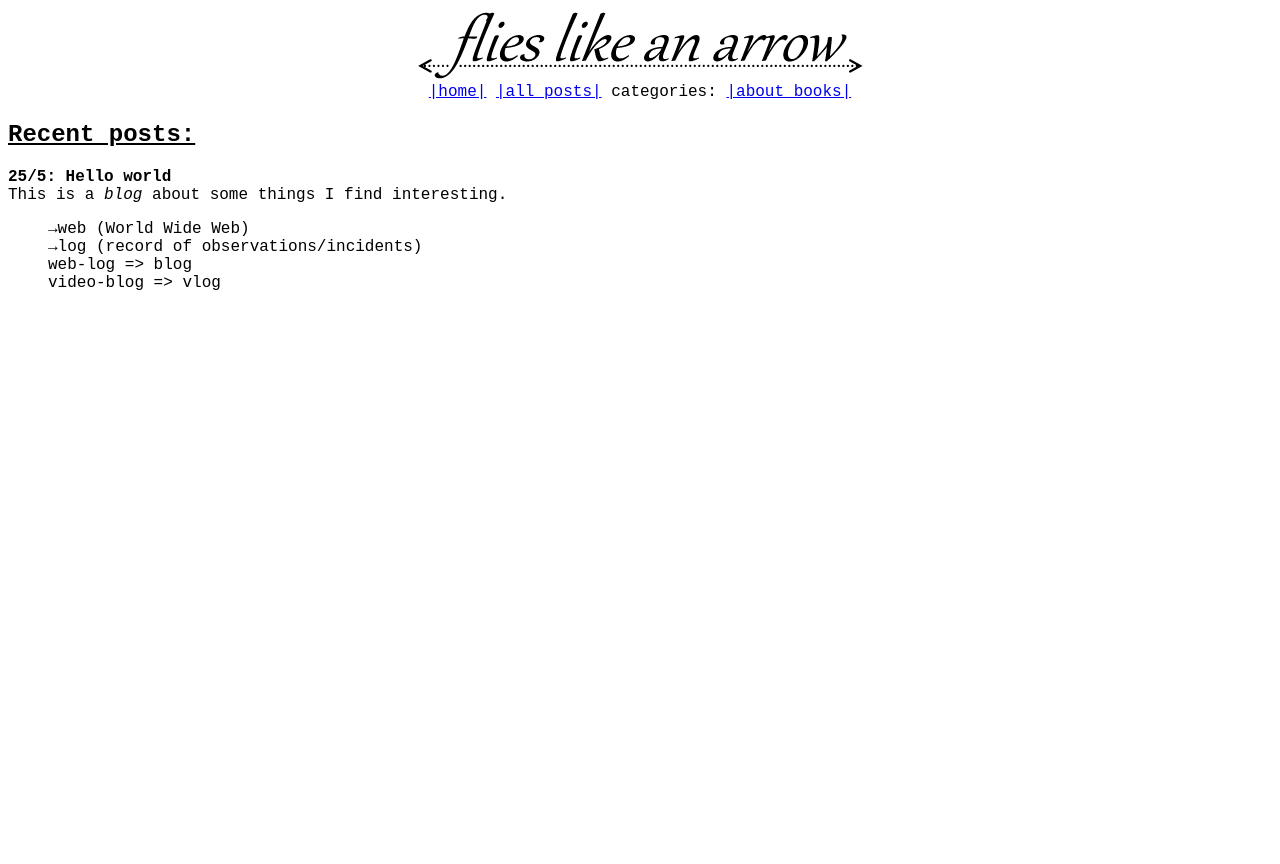
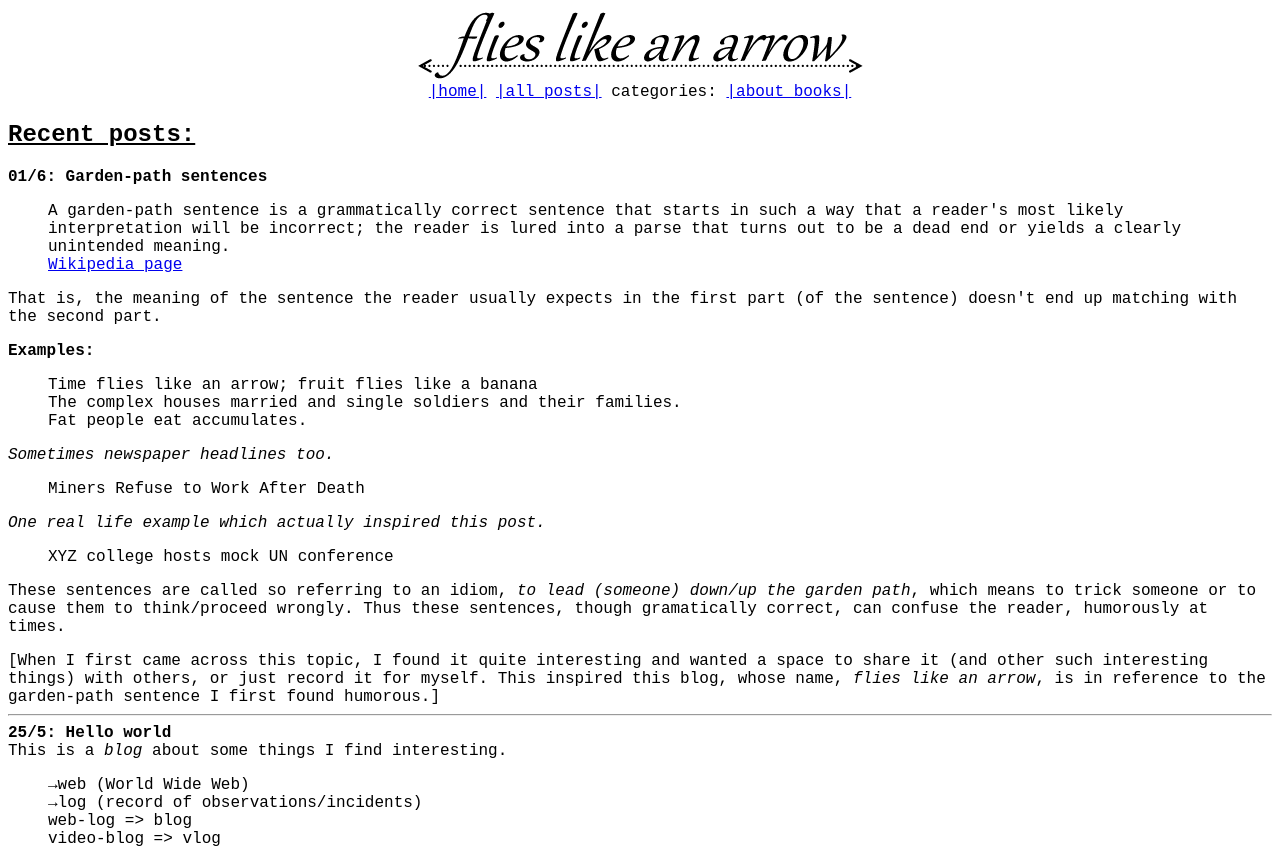
Before and after one commit to cosmopwater/flieslikeanarrow, a plain HTML site: page index.html in a window 1280 px wide. Before the commit the page ends 800 px from the top, so only its background shows below. Drawn offline with Linux system fonts and the light colour scheme.

Commit message:
Update index.html (#02)

```diff
--- a/index.html
+++ b/index.html
@@ -25,6 +25,40 @@ categories:
 Recent posts:
 </h2></u>
 
+<strong>01/6: Garden-path sentences</strong>
+<blockquote>
+A garden-path sentence is a grammatically correct sentence that starts in such a way that a reader's most likely interpretation will be incorrect; the reader is lured into a parse that turns out to be a dead end or yields a clearly unintended meaning.
+<br>
+<a href="https://en.wikipedia.org/wiki/Garden-path_sentence">Wikipedia page</a>
+</blockquote>
+That is, the meaning of the sentence the reader usually expects in the first part (of the sentence) doesn't end up matching with the second part.
+<br>
+<p>
+<strong>
+Examples:
+</strong>
+<blockquote>
+Time flies like an arrow; fruit flies like a banana
+<br>
+The complex houses married and single soldiers and their families.
+<br>
+Fat people eat accumulates.
+</blockquote>
+<em>Sometimes newspaper headlines too.</em>
+<blockquote>
+Miners Refuse to Work After Death
+</blockquote>
+<em>One real life example which actually inspired this post.</em>
+<blockquote>
+XYZ college hosts mock UN conference
+</blockquote>
+</p>
+<p>
+These sentences are called so referring to an idiom, <em>to lead (someone) down/up the garden path</em>, which means to trick someone or to cause them to think/proceed wrongly. Thus these sentences, though gramatically correct, can confuse the reader, humorously at times.
+</p>
+[When I first came across this topic, I found it quite interesting and wanted a space to share it (and other such interesting things) with others, or just record it for myself. This inspired this blog, whose name, <em> flies like an arrow</em>, is in reference to the garden-path sentence I first found humorous.]
+<hr>
+
 <strong>25/5: Hello world</strong>
 <br>
 This is a <em>blog</em> about some things I find interesting.
```
